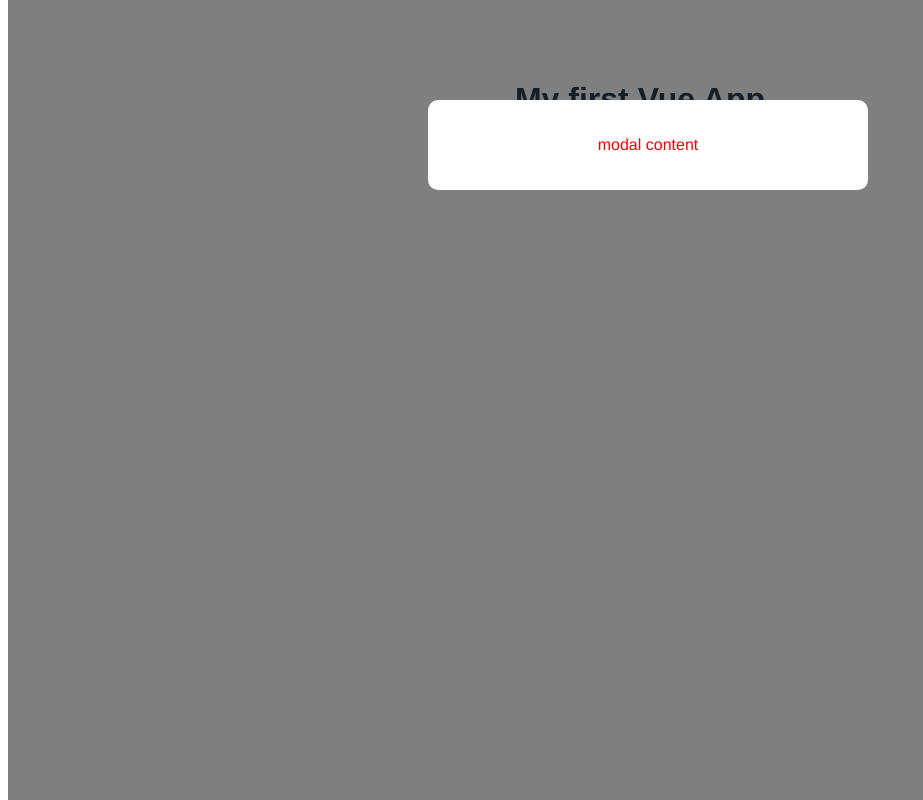
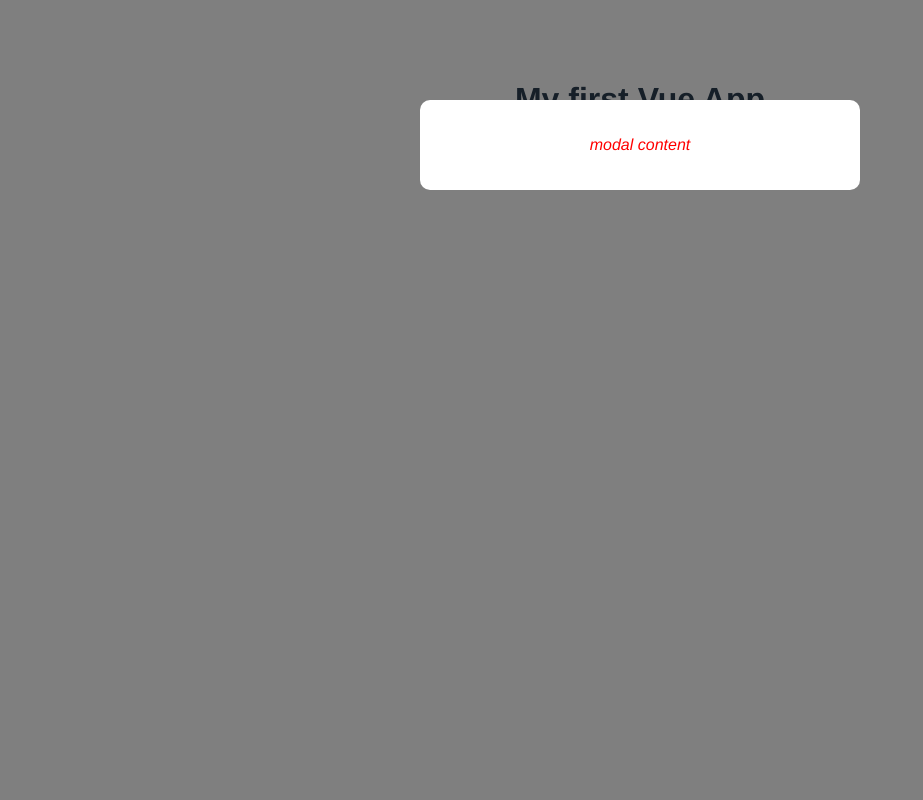
Before and after one commit to asiimwe-a/learning-vue, a Vue app in the folder Vue with CLI/modal-project/: page / in a window 1280 px wide. Shown: the whole page, without its empty margins (0-923 px from the left). Built offline with nearby package versions, Linux system fonts and the light colour scheme.

Commit message:
Add global css styles

```diff
--- /dev/null
+++ b/Vue with CLI/modal-project/src/assets/global.css
@@ -0,0 +1,7 @@
+body {
+  margin: 0;
+}
+
+p {
+  font-style: italic;
+}
--- a/Vue with CLI/modal-project/src/components/Modal.vue
+++ b/Vue with CLI/modal-project/src/components/Modal.vue
@@ -6,7 +6,7 @@
   </div>
 </template>
 
-<style scoped>
+<style>
 .modal {
   width: 400px;
   padding: 20px;
```
Also changed, not shown: Vue with CLI/modal-project/src/main.js (+4 -3 lines).
